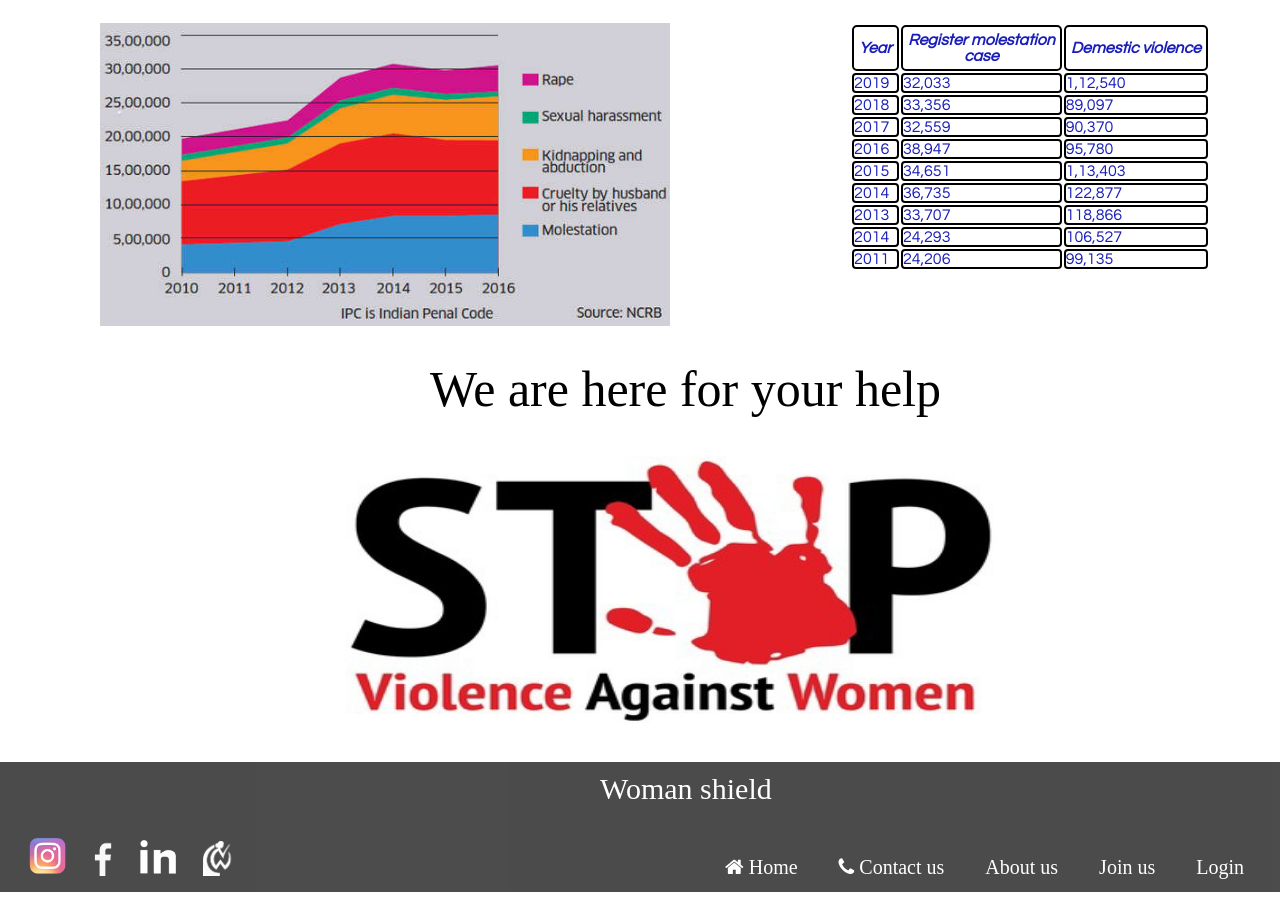
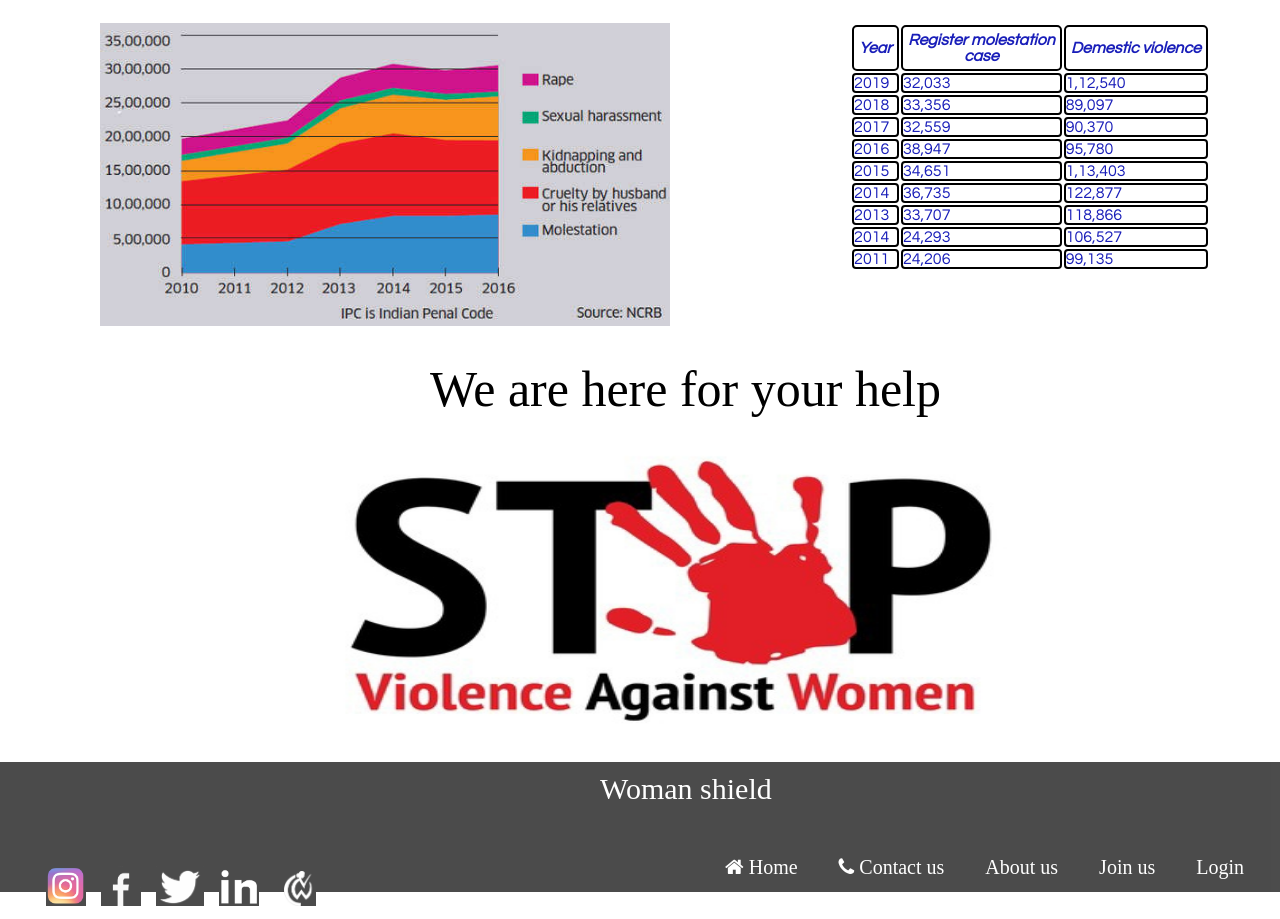
Before and after one commit to Gur-jot/Gur-jot.github.io, a plain HTML site: page index.html in a window 1280 px wide. Shown: the part 340-1259 px from the top of the page. Before the commit the page ends 1232 px from the top, so only its background shows below. Drawn offline with Linux system fonts and the light colour scheme.

Commit message:
Update index.html
add links

```diff
--- a/index.html
+++ b/index.html
@@ -165,11 +165,12 @@
 
  <section class="icon">
      <ul>
-         <a href=".https://www.instagram.com/invites/contact/?i=1i46hje45655r&utm_content=lblly01
- "><img src="insta%20icon.jpg" height="40px"></a>
+         <ul>
+         <a href="https://www.instagram.com/_gur_jot/"><img src="insta%20icon.jpg" height="40px"></a>
          <a href="#"><img src="fb%20icon.jpg" height="40px"></a>
-         <a href="A"><img src="linkedin%20icon.png" height="40px" style="padding-right: 10px;"></a>
-         <a href="#"><img src="woman%20shield%20icon.png"  height="35px"></a>
+	 <a href="https://twitter.com/Gur_jot_ "><img src="twitter.png" height="40px"></a>
+         <a href="https://www.linkedin.com/in/gur-jot/"><img src="linkedin%20icon.png" height="40px" style="padding-right: 10px;"></a>
+         <a href="https://www.awhl.org/home"><img src="woman%20shield%20icon.png"  height="35px"></a>
      </ul>
 
     </section>
```
